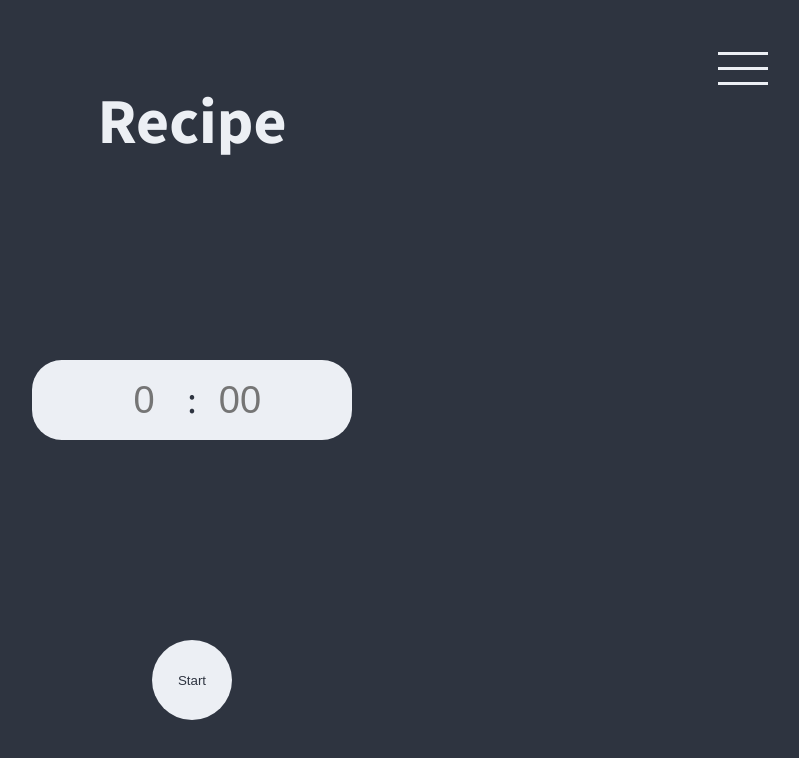
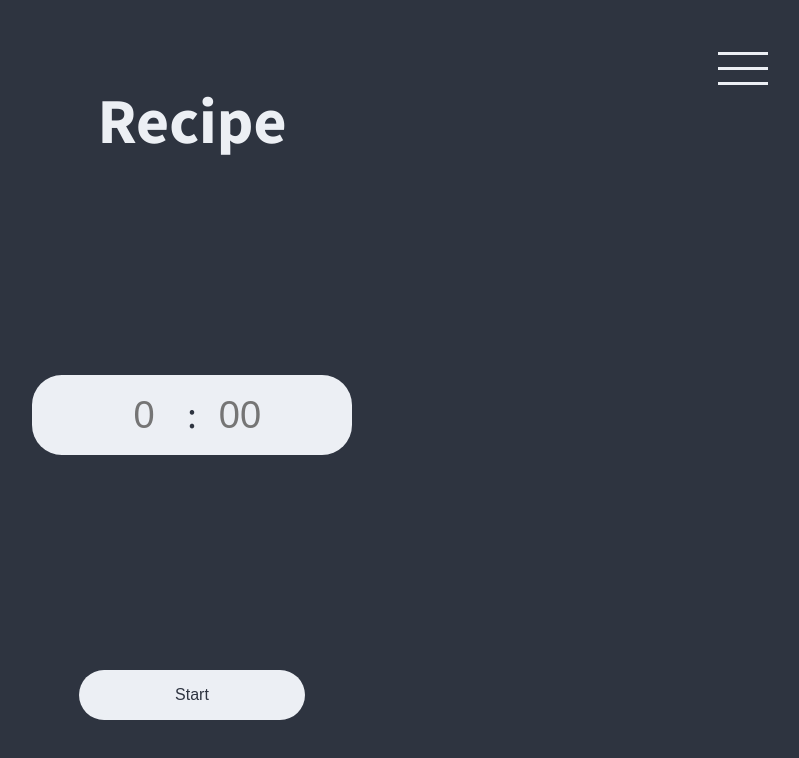
Before and after one commit to stevedylandev/devtimer, a React (Create React App) app: page /recipe in a window 1280 px wide. Shown: the top 758 px of the page, without its empty margins (448-1247 px from the left). Built offline with nearby package versions, Linux system fonts and the light colour scheme.

Commit message:
finished added framer motion to exisiting components

```diff
--- a/src/App.jsx
+++ b/src/App.jsx
@@ -1,7 +1,8 @@
 import React, { useState } from "react";
-import {Switch, Route} from "react-router-dom";
+import { Switch, Route } from "react-router-dom";
 // styles
 import GlobalStyles from "./components/GlobalStyles";
+import { motion } from "framer-motion";
 // Pages
 import TimerPage from "./pages/TimerPage";
 import RecipePage from "./pages/RecipePage";
--- a/src/components/Home.jsx
+++ b/src/components/Home.jsx
@@ -1,13 +1,14 @@
 import React from "react";
 import styled from "styled-components";
-import {useHistory} from "react-router-dom";
+import { useHistory } from "react-router-dom";
 import timer from "../images/timer.png";
+import { motion } from "framer-motion";
 
 const Home = () => {
 
   const history = useHistory();
 
-  const routeChange = () =>{
+  const routeChange = () => {
     let path = `/recipe`;
     history.push(path);
   }
@@ -22,7 +23,7 @@ const Home = () => {
 };
 
 
-const Welcome = styled.div`
+const Welcome = styled(motion.div)`
   display: flex;
   justify-content: space-evenly;
   align-items: center;
@@ -35,7 +36,7 @@ const Welcome = styled.div`
   }
 `;
 
-const StartButton = styled.button`
+const StartButton = styled(motion.button)`
   padding: 1rem 5rem;
   border-radius: 30px;
   background: #ECEFF4;
--- a/src/components/Recipe.jsx
+++ b/src/components/Recipe.jsx
@@ -1,8 +1,9 @@
-import React, {useState} from "react";
+import React, { useState } from "react";
 import styled from "styled-components";
-import {useHistory} from "react-router-dom";
+import { useHistory } from "react-router-dom";
+import { motion } from "framer-motion";
 
-const Recipe = ({inputSeconds, setInputSeconds}) => {
+const Recipe = ({ inputSeconds, setInputSeconds }) => {
 
   const history = useHistory();
   const [minValue, setMinValue] = useState("");
@@ -23,7 +24,7 @@ const Recipe = ({inputSeconds, setInputSeconds}) => {
     setSecsValue(e.target.value);
   }
 
-  const routeChange = () =>{
+  const routeChange = () => {
     let path = `/timer`;
     history.push(path);
   }
@@ -37,16 +38,16 @@ const Recipe = ({inputSeconds, setInputSeconds}) => {
           <p>:</p>
           <input id="secs" type="number" value={secsValue} onChange={secsInputHandler} min="0" max="59" placeholder="00" required />
         </RecipeInput>
-          <StartButton type="submit" >
-            Start
-          </StartButton>
+        <StartButton type="submit" >
+          Start
+        </StartButton>
       </RecipeForm>
     </RecipeContainer>
   )
 };
 
 
-const RecipeContainer = styled.div`
+const RecipeContainer = styled(motion.div)`
   height: 100vh;
   width: 100%;
   display: flex;
@@ -54,7 +55,7 @@ const RecipeContainer = styled.div`
   align-items: center;
 `;
 
-const RecipeForm = styled.form`
+const RecipeForm = styled(motion.form)`
   height: 80vh;
   width: 20rem;
   display: flex;
@@ -65,7 +66,7 @@ const RecipeForm = styled.form`
   }
 `;
 
-const RecipeInput = styled.div`
+const RecipeInput = styled(motion.div)`
   display: flex;
   flex-direction: row;
   justify-content: center;
@@ -98,14 +99,14 @@ const RecipeInput = styled.div`
   }
 `;
 
-const StartButton = styled.button`
+const StartButton = styled(motion.button)`
+  border-radius: 30px;
+  padding: 1rem 6rem;
+  background: #ECEFF4;
+  color: #2E3440;
   border: none;
-  width: 80px;
-  height: 80px;
-  border-radius: 50%;
-  background: #ECEFF4;
   cursor: pointer;
-  color: #2E3440;
+  font-size: 16px;
   align-self: center;
 `;
 
--- a/src/components/Timer.jsx
+++ b/src/components/Timer.jsx
@@ -2,6 +2,7 @@ import React, { useEffect, useRef } from "react";
 import styled from "styled-components";
 import { FontAwesomeIcon } from "@fortawesome/react-fontawesome"
 import { faPlay, faPause } from "@fortawesome/free-solid-svg-icons";
+import { motion } from "framer-motion";
 
 const Timer = ({ inputSeconds, setInputSeconds, pause, setPause }) => {
   let intervalRef = useRef();
@@ -54,7 +55,7 @@ const Timer = ({ inputSeconds, setInputSeconds, pause, setPause }) => {
   );
 };
 
-const Clock = styled.div`
+const Clock = styled(motion.div)`
   height: 50vh;
   width: 20rem;
   display: flex;
@@ -66,7 +67,7 @@ const Clock = styled.div`
   }
 `;
 
-const ClockContainer = styled.div`
+const ClockContainer = styled(motion.div)`
   height: 100vh;
   width: 100%;
   display: flex;
@@ -74,7 +75,7 @@ const ClockContainer = styled.div`
   align-items: center;
 `;
 
-const PauseButton = styled.button`
+const PauseButton = styled(motion.button)`
   border: none;
   width: 80px;
   height: 80px;
```
